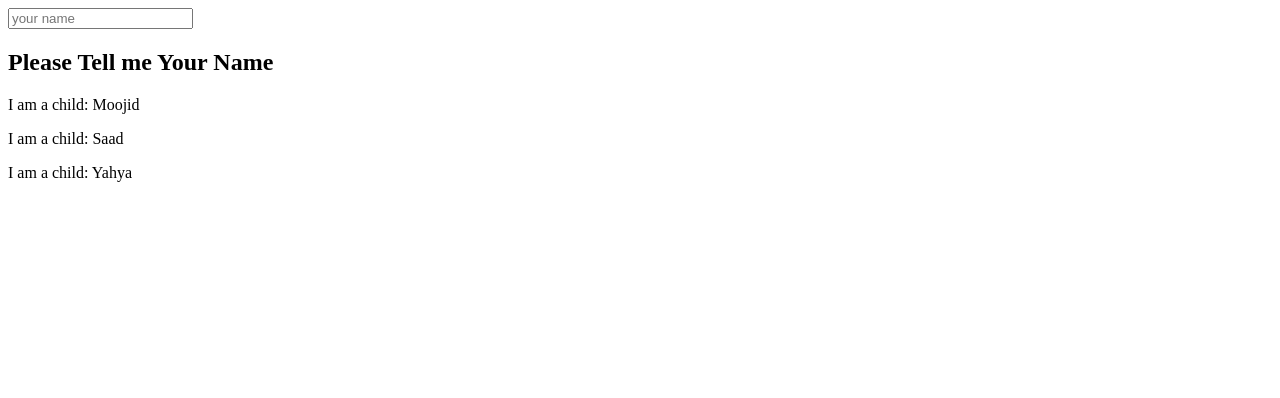
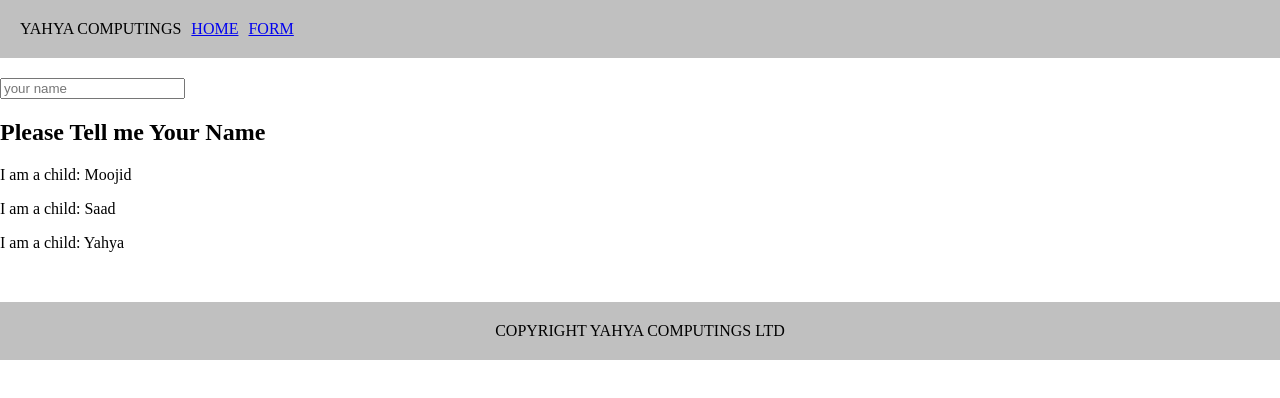
Before and after one commit to y3hya/demo-project, an Angular app: page / in a window 1280 px wide. Shown: the top 398 px of the page. Built offline with nearby package versions, Linux system fonts and the light colour scheme.

Commit message:
Add routing

```diff
--- a/src/app/app-routing.module.ts
+++ /dev/null
@@ -1,10 +0,0 @@
-import { NgModule } from '@angular/core';
-import { RouterModule, Routes } from '@angular/router';
-
-const routes: Routes = [];
-
-@NgModule({
-  imports: [RouterModule.forRoot(routes)],
-  exports: [RouterModule]
-})
-export class AppRoutingModule { }
--- a/src/app/app.component.html
+++ b/src/app/app.component.html
@@ -1,69 +1,11 @@
-<!-- <input type="text" [(ngModel)]="title" />
+<div class="header">
+  YAHYA COMPUTINGS
+  <a routerLink="/">HOME</a>
+  <a routerLink="/form">FORM</a>
+  <!-- <a href="/form">FORM</a> THIS IS NOT GOOD -->
+</div>
 
-<h1>{{ title }}</h1>
+<!-- Gets HTML from active route and populate here -->
+<router-outlet></router-outlet>
 
-<input type="text" [(ngModel)]="title" />
-
-<br />
-<br />
-<br />
-
-<select [(ngModel)]="title">
-  <option value="demo-project">demo project</option>
-  <option value="other-project">other-project</option>
-</select>
-
-<h1 [innerHTML]="title.length"></h1>
-
-<p style="background-color: red">asdadasdasdas</p>
-
-<p [style]="'background-color: red'">asdadasdasdas</p>
-
-<h1 [innerHTML]="1 + 1"></h1>
-
-<h1 [innerHTML]="'1 + 1'"></h1>
-
-<input type="text" (input)="theColorHasChangedFunction()" [(ngModel)]="color" />
-
-{{ color }}
-
-<p [style]="thecssiwant">asdadasdasdas</p>
-
-<p style="background-color: {{ color }}">asdadasdasdas</p>
-
-<p [style]="'background-color:' + color">asdadasdasdas</p>
-
-<p
-  class="hardcoded"
-  [class.no-wow]="color !== 'red'"
-  [class.wow]="color === 'red'"
-  [class.i-m-having-blues]="color === 'blue'"
-  [ngClass]="{ 'class1 class2 class3': color === 'class' }"
-  [attr.yahya]="1"
-  (click)="pIsClicked()"
->
-  123
-</p>
-
-<input style="display: block" [(ngModel)]="email" placeholder="email address" />
-<small *ngIf="!email" style="color: red">Please enter email address</small>
-
-<input style="display: block" #phone ngModel placeholder="phone number" />
-<small *ngIf="!phone.value" style="color: red">Please enter phone number</small>
- -->
-
-<input style="display: block" #nameinput ngModel placeholder="your name" />
-
-<app-yahya
-  [myname]="nameinput.value"
-  (voted)="recordTheChildsOutput($event)"
-></app-yahya>
-
-<h2
-  *ngIf="nameinput.value && voteanswer != null"
-  [style.font-style]="nameinput.value == 'Yahya' ? 'italic' : 'normal'"
->
-  {{ nameinput.value }} has voted {{ voteanswer ? "AGREED" : "DISAGREED" }}
-</h2>
-
-<app-loop-item [names]="arrayOfString"></app-loop-item>
+<p class="CopyRight">COPYRIGHT YAHYA COMPUTINGS LTD</p>
--- a/src/app/app.component.scss
+++ b/src/app/app.component.scss
@@ -0,0 +1,14 @@
+.header {
+  background: silver;
+  padding: 20px;
+  margin-bottom: 20px;
+  display: flex;
+  gap: 10px;
+}
+
+.CopyRight {
+  padding: 20px;
+  margin-top: 50px;
+  background: silver;
+  text-align: center;
+}
--- a/src/app/app.component.ts
+++ b/src/app/app.component.ts
@@ -1,34 +1,8 @@
 import { Component } from '@angular/core';
 
 @Component({
-  selector: 'app-root',
+  selector: 'app-component',
   templateUrl: './app.component.html',
   styleUrls: ['./app.component.scss'],
 })
-export class AppComponent {
-  // title = 'demo-project';
-
-  // color = 'red';
-
-  // thecssiwant = 'background-color: ' + this.color;
-
-  // arrayofclass = ['iamhavinggreens', 'someothercolor'];
-
-  // email = '';
-
-  voteanswer: any = null;
-
-  arrayOfString = ['Moojid', 'Saad', 'Yahya'];
-
-  // theColorHasChangedFunction() {
-  //   this.thecssiwant = 'background-color: ' + this.color;
-  // }
-
-  // pIsClicked() {
-  //   alert('ouch!!');
-  // }
-
-  recordTheChildsOutput(event: boolean | null) {
-    this.voteanswer = event;
-  }
-}
+export class AppComponent {}
--- /dev/null
+++ b/src/app/form/form.component.html
@@ -0,0 +1 @@
+<p>form works!</p>
--- /dev/null
+++ b/src/app/home/home.component.html
@@ -0,0 +1,69 @@
+<!-- <input type="text" [(ngModel)]="title" />
+
+<h1>{{ title }}</h1>
+
+<input type="text" [(ngModel)]="title" />
+
+<br />
+<br />
+<br />
+
+<select [(ngModel)]="title">
+  <option value="demo-project">demo project</option>
+  <option value="other-project">other-project</option>
+</select>
+
+<h1 [innerHTML]="title.length"></h1>
+
+<p style="background-color: red">asdadasdasdas</p>
+
+<p [style]="'background-color: red'">asdadasdasdas</p>
+
+<h1 [innerHTML]="1 + 1"></h1>
+
+<h1 [innerHTML]="'1 + 1'"></h1>
+
+<input type="text" (input)="theColorHasChangedFunction()" [(ngModel)]="color" />
+
+{{ color }}
+
+<p [style]="thecssiwant">asdadasdasdas</p>
+
+<p style="background-color: {{ color }}">asdadasdasdas</p>
+
+<p [style]="'background-color:' + color">asdadasdasdas</p>
+
+<p
+  class="hardcoded"
+  [class.no-wow]="color !== 'red'"
+  [class.wow]="color === 'red'"
+  [class.i-m-having-blues]="color === 'blue'"
+  [ngClass]="{ 'class1 class2 class3': color === 'class' }"
+  [attr.yahya]="1"
+  (click)="pIsClicked()"
+>
+  123
+</p>
+
+<input style="display: block" [(ngModel)]="email" placeholder="email address" />
+<small *ngIf="!email" style="color: red">Please enter email address</small>
+
+<input style="display: block" #phone ngModel placeholder="phone number" />
+<small *ngIf="!phone.value" style="color: red">Please enter phone number</small>
+ -->
+
+<input style="display: block" #nameinput ngModel placeholder="your name" />
+
+<app-yahya
+  [myname]="nameinput.value"
+  (voted)="recordTheChildsOutput($event)"
+></app-yahya>
+
+<h2
+  *ngIf="nameinput.value && voteanswer != null"
+  [style.font-style]="nameinput.value == 'Yahya' ? 'italic' : 'normal'"
+>
+  {{ nameinput.value }} has voted {{ voteanswer ? "AGREED" : "DISAGREED" }}
+</h2>
+
+<app-loop-item [names]="arrayOfString"></app-loop-item>
--- /dev/null
+++ b/src/app/home/home.component.ts
@@ -0,0 +1,34 @@
+import { Component } from '@angular/core';
+
+@Component({
+  selector: 'app-home',
+  templateUrl: './home.component.html',
+  styles: [],
+})
+export class HomeComponent {
+  // title = 'demo-project';
+
+  // color = 'red';
+
+  // thecssiwant = 'background-color: ' + this.color;
+
+  // arrayofclass = ['iamhavinggreens', 'someothercolor'];
+
+  // email = '';
+
+  voteanswer: any = null;
+
+  arrayOfString = ['Moojid', 'Saad', 'Yahya'];
+
+  // theColorHasChangedFunction() {
+  //   this.thecssiwant = 'background-color: ' + this.color;
+  // }
+
+  // pIsClicked() {
+  //   alert('ouch!!');
+  // }
+
+  recordTheChildsOutput(event: boolean | null) {
+    this.voteanswer = event;
+  }
+}
--- a/src/index.html
+++ b/src/index.html
@@ -1,13 +1,13 @@
-<!doctype html>
+<!DOCTYPE html>
 <html lang="en">
-<head>
-  <meta charset="utf-8">
-  <title>DemoProject</title>
-  <base href="/">
-  <meta name="viewport" content="width=device-width, initial-scale=1">
-  <link rel="icon" type="image/x-icon" href="favicon.ico">
-</head>
-<body>
-  <app-root></app-root>
-</body>
+  <head>
+    <meta charset="utf-8" />
+    <title>DemoProject</title>
+    <base href="/" />
+    <meta name="viewport" content="width=device-width, initial-scale=1" />
+    <link rel="icon" type="image/x-icon" href="favicon.ico" />
+  </head>
+  <body>
+    <app-component></app-component>
+  </body>
 </html>
--- a/src/styles.scss
+++ b/src/styles.scss
@@ -1 +1,6 @@
 /* You can add global styles to this file, and also import other style files */
+html,
+body {
+  margin: 0;
+  padding: 0;
+}
```
Also changed, not shown: src/app/app.module.ts (+16 -4 lines), src/app/form/form.component.ts (added, +7 -0 lines), 1 other file (tests, documents, lock files or other folders).
